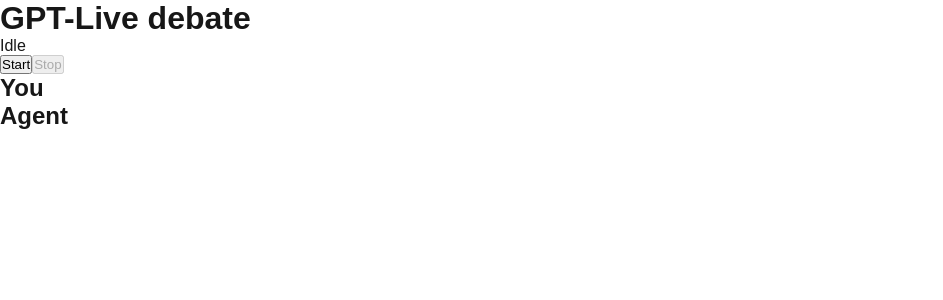
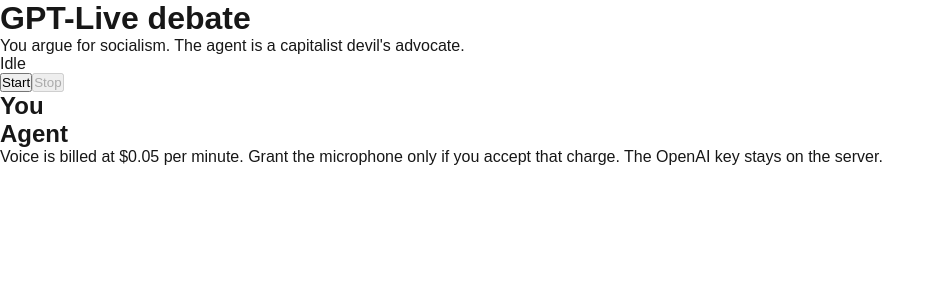
Before and after one commit to METResearchGroup/mind_technology_lab_experiments, a Next.js app in the folder gpt_live_enlightened_disagreement/: page / in a window 1280 px wide. Shown: the top 300 px of the page, without its empty margins (0-943 px from the left). Built offline with nearby package versions, Linux system fonts and the light colour scheme.

Commit message:
Add locked debate roles and the voice cost note to the page.
Co-authored-by: mark-torres10 <mark-torres10@users.noreply.github.com>

```diff
--- a/gpt_live_enlightened_disagreement/src/app/page.tsx
+++ b/gpt_live_enlightened_disagreement/src/app/page.tsx
@@ -10,6 +10,13 @@ import {
 import type { CaptionState } from "@/lib/live-captions";
 
 const IDLE_STATUS = "Idle";
+const PAGE_HEADING = "GPT-Live debate";
+const ROLE_LINE =
+  "You argue for socialism. The agent is a capitalist devil's advocate.";
+const COST_NOTE =
+  "Voice is billed at $0.05 per minute. Grant the microphone only if you accept that charge. The OpenAI key stays on the server.";
+const YOU_LABEL = "You";
+const AGENT_LABEL = "Agent";
 const EMPTY_CAPTIONS: CaptionState = { user: "", assistant: "" };
 
 async function fetchSession(sdp: string): Promise<Response> {
@@ -69,8 +76,10 @@ export default function Home() {
 
   return (
     <main>
-      <h1>GPT-Live debate</h1>
+      <h1>{PAGE_HEADING}</h1>
+      <p>{ROLE_LINE}</p>
       <p id="call-status">{status}</p>
+      <div className="call-controls">
         <button id="start-call" type="button" onClick={onStart} disabled={busy}>
           Start
         </button>
@@ -84,14 +93,16 @@ export default function Home() {
         >
           Stop
         </button>
-      <section>
-        <h2>You</h2>
+      </div>
+      <section className="caption-block">
+        <h2>{YOU_LABEL}</h2>
         <p id="user-caption">{captions.user}</p>
       </section>
-      <section>
-        <h2>Agent</h2>
+      <section className="caption-block">
+        <h2>{AGENT_LABEL}</h2>
         <p id="assistant-caption">{captions.assistant}</p>
       </section>
+      <p>{COST_NOTE}</p>
       <audio ref={audioRef} autoPlay />
     </main>
   );
```
Lines whose indentation alone changed are shown as unchanged.
